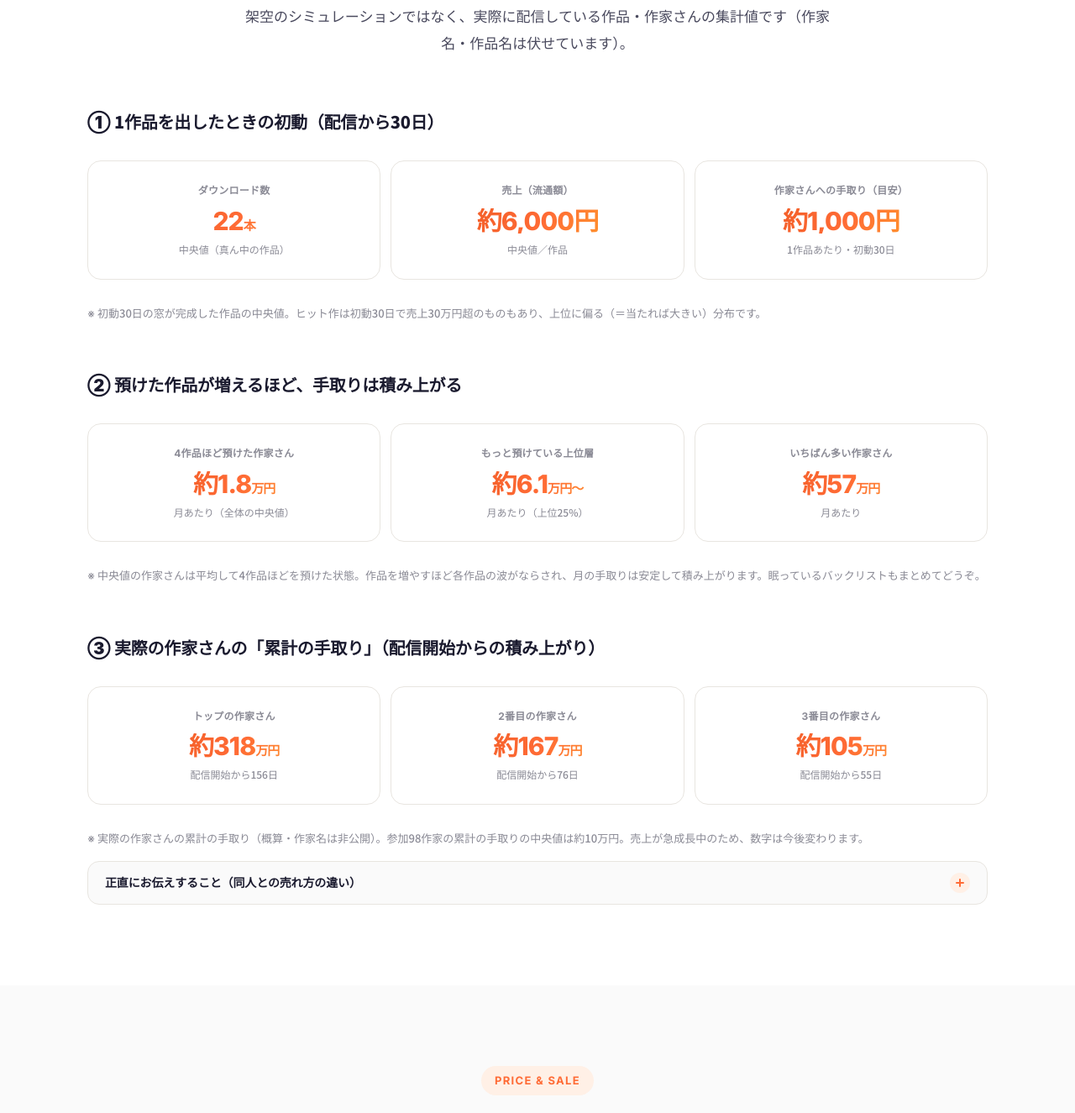
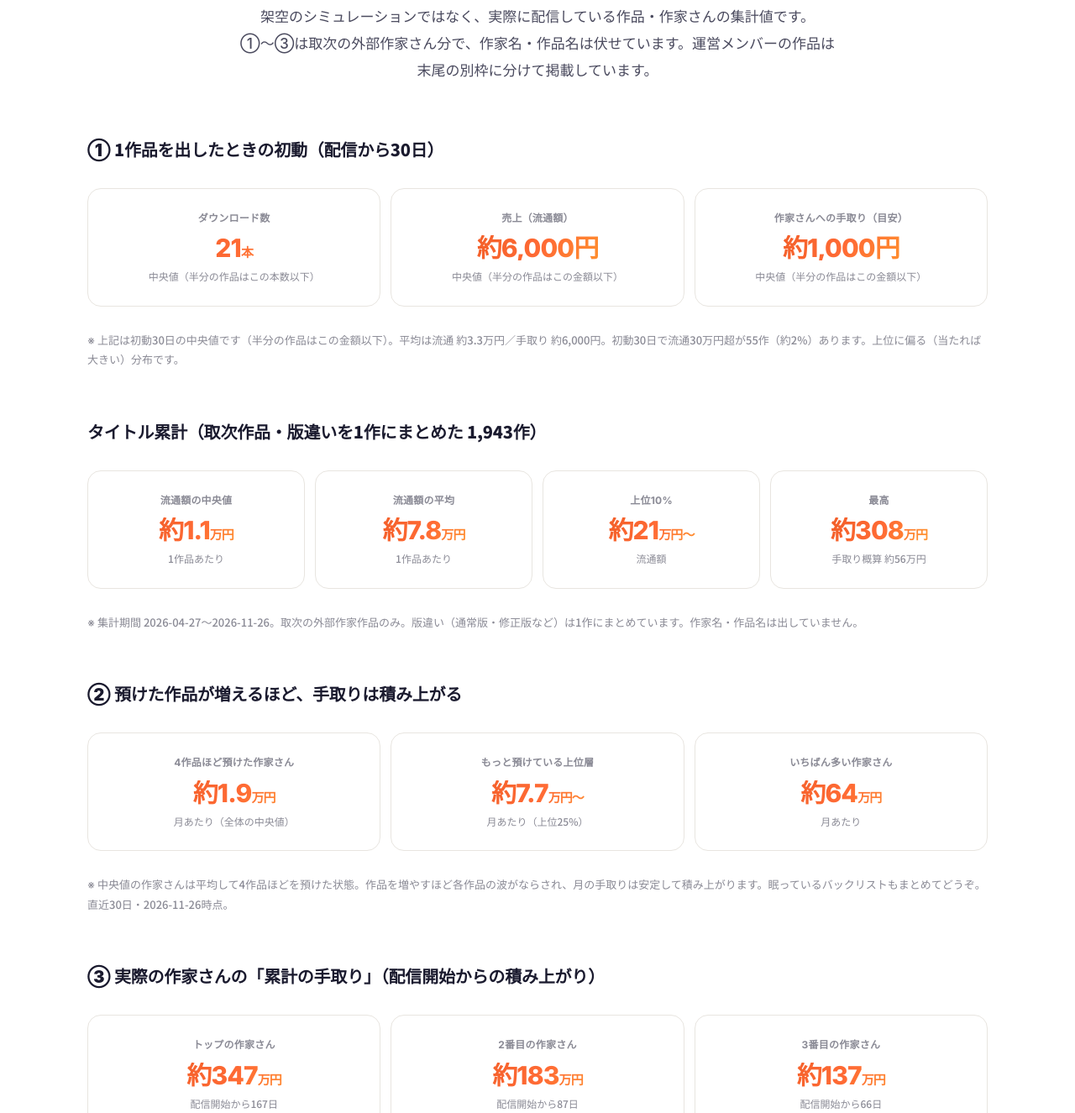
Before and after one commit to seiya398/manga-buff-intro, a plain HTML site: page money.html in a window 1280 px wide. Shown: the part 3431-4756 px from the top of the page at 84% size. Drawn offline with Linux system fonts and the light colour scheme.

Commit message:
説明資料 第六改訂を公開: タイトル累計と11/26最新数字、ぜっぺいさん別枠（名前あり・作品名なし）

```diff
--- a/assets/style.css
+++ b/assets/style.css
@@ -554,6 +554,14 @@ section.bg-dark .section-lead { color: rgba(255,255,255,0.75); }
 .sim-cell-value { font-family: "Inter", sans-serif; font-size: 30px; font-weight: 800; background: linear-gradient(120deg, var(--primary-deep) 0%, var(--primary) 52%, var(--accent) 100%); -webkit-background-clip: text; background-clip: text; color: transparent; line-height: 1; letter-spacing: -0.03em; }
 .sim-cell-sub { font-size: 12px; color: var(--sub); margin-top: 8px; font-weight: 500; }
 
+/* 別枠（運営メンバー作品など、取次外部作家の集計とは混ぜない） */
+.sep-box { margin: 28px 0 8px; background: #fff; border: 2px solid var(--primary); border-radius: 16px; padding: 22px 24px 18px; }
+.sep-tag { display: inline-block; font-family: "Inter", sans-serif; font-size: 11px; font-weight: 800; letter-spacing: 0.08em; color: var(--primary-deep); background: var(--primary-light); border-radius: 999px; padding: 3px 10px; margin-bottom: 8px; }
+.sep-box h3 { font-size: 18px; font-weight: 900; color: var(--ink); margin: 0 0 10px; letter-spacing: -0.01em; }
+.sep-box .sep-lead { font-size: 13.5px; color: var(--ink-soft); line-height: 1.75; font-weight: 500; margin: 0 0 16px; }
+.sep-box .sim-grid { margin: 0 0 4px; }
+
+
 /* === Tables === */
 .table-wrap { background: white; border: 1px solid var(--border); border-radius: 16px; overflow: hidden; margin: 24px 0; overflow-x: auto; }
 table { width: 100%; border-collapse: collapse; min-width: 420px; }
@@ -927,7 +935,7 @@ details.fold > div { font-size:13.5px; }
   .hero { padding-top:28px; padding-bottom:28px; }
   details { break-inside:avoid; }
   details > div { display:block !important; }
-  .problem-card, .solution-card, .hub-card, .voice, .note-card, .sim-cell, .step-row, .money-card, .table-wrap, .callout, .hl-box, .first-box, .contract-article, .compare-col, .cta-band, .proof-band,
+  .problem-card, .solution-card, .hub-card, .voice, .note-card, .sim-cell, .step-row, .money-card, .table-wrap, .callout, .hl-box, .first-box, .sep-box, .contract-article, .compare-col, .cta-band, .proof-band,
   .kp, .kp-grid, .mflow, .mbar, .ptl, .pay4, .sflow li, .cmp-wrap, details.fold, .ctl { break-inside:avoid; }
   footer, .cta-band, .chip-nav, .hero-cta { display:none !important; }
   h2, h3, .section-head, .page-hero { break-after:avoid; }
--- a/money.html
+++ b/money.html
@@ -168,33 +168,53 @@
     <div class="section-head">
       <span class="section-label">REAL DATA</span>
       <h2 class="section-title">実際の<span class="gradient">MANGA BUFF</span>の数字</h2>
-      <p class="section-lead">架空のシミュレーションではなく、実際に配信している作品・作家さんの集計値です（作家名・作品名は伏せています）。</p>
+      <p class="section-lead">架空のシミュレーションではなく、実際に配信している作品・作家さんの集計値です。<span class="nowrap">①〜③</span>は取次の外部作家さん分で、作家名・作品名は伏せています。運営メンバーの作品は末尾の別枠に分けて掲載しています。</p>
     </div>
 
-    <!-- AUTO-STATS: ①②③ の数字は refresh_lp_stats.py が data-stat 単位で自動差し替え（毎月15日 GitHub Actions）。手編集する場合は数字だけ変える -->
+    <!-- AUTO-STATS: ①②③ の数字は refresh_lp_stats.py が data-stat 単位で自動差し替え（毎月15日 GitHub Actions）。手編集する場合は数字だけ変える。タイトル累計・ぜっぺい別枠は 2026-11-26 時点の手掲載（自動差し替え対象外）。 -->
     <h3 class="block-title">① 1作品を出したときの初動（配信から30日）</h3>
     <div class="sim-grid">
-      <div class="sim-cell"><div class="sim-cell-label">ダウンロード数</div><div class="sim-cell-value"><span data-stat="init_dl">22</span><span style="font-size:0.5em;">本</span></div><div class="sim-cell-sub">中央値（真ん中の作品）</div></div>
-      <div class="sim-cell"><div class="sim-cell-label">売上（流通額）</div><div class="sim-cell-value"><span data-stat="init_sales">約6,000円</span></div><div class="sim-cell-sub">中央値／作品</div></div>
-      <div class="sim-cell"><div class="sim-cell-label">作家さんへの手取り（目安）</div><div class="sim-cell-value"><span data-stat="init_return">約1,000円</span></div><div class="sim-cell-sub">1作品あたり・初動30日</div></div>
+      <div class="sim-cell"><div class="sim-cell-label">ダウンロード数</div><div class="sim-cell-value"><span data-stat="init_dl">21</span><span style="font-size:0.5em;">本</span></div><div class="sim-cell-sub">中央値（半分の作品はこの本数以下）</div></div>
+      <div class="sim-cell"><div class="sim-cell-label">売上（流通額）</div><div class="sim-cell-value"><span data-stat="init_sales">約6,000円</span></div><div class="sim-cell-sub">中央値（半分の作品はこの金額以下）</div></div>
+      <div class="sim-cell"><div class="sim-cell-label">作家さんへの手取り（目安）</div><div class="sim-cell-value"><span data-stat="init_return">約1,000円</span></div><div class="sim-cell-sub">中央値（半分の作品はこの金額以下）</div></div>
     </div>
-    <p class="example-note">※ 初動30日の窓が完成した作品の中央値。ヒット作は初動30日で売上30万円超のものもあり、上位に偏る（＝当たれば大きい）分布です。</p>
+    <p class="example-note">※ 上記は初動30日の中央値です（半分の作品はこの金額以下）。平均は流通 <span class="nowrap">約3.3万円</span>／手取り <span class="nowrap">約6,000円</span>。初動30日で<span class="nowrap">流通30万円超が55作（約2%）</span>あります。上位に偏る（当たれば大きい）分布です。</p>
+
+    <h3 class="block-title">タイトル累計（取次作品・版違いを1作にまとめた 1,943作）</h3>
+    <div class="sim-grid">
+      <div class="sim-cell"><div class="sim-cell-label">流通額の中央値</div><div class="sim-cell-value">約1.1<span style="font-size:0.5em;">万円</span></div><div class="sim-cell-sub">1作品あたり</div></div>
+      <div class="sim-cell"><div class="sim-cell-label">流通額の平均</div><div class="sim-cell-value">約7.8<span style="font-size:0.5em;">万円</span></div><div class="sim-cell-sub">1作品あたり</div></div>
+      <div class="sim-cell"><div class="sim-cell-label">上位10%</div><div class="sim-cell-value">約21<span style="font-size:0.5em;">万円〜</span></div><div class="sim-cell-sub">流通額</div></div>
+      <div class="sim-cell"><div class="sim-cell-label">最高</div><div class="sim-cell-value">約308<span style="font-size:0.5em;">万円</span></div><div class="sim-cell-sub">手取り概算 約56万円</div></div>
+    </div>
+    <p class="example-note">※ 集計期間 2026-04-27〜2026-11-26。取次の外部作家作品のみ。版違い（通常版・修正版など）は1作にまとめています。作家名・作品名は出していません。</p>
 
     <h3 class="block-title">② 預けた作品が増えるほど、手取りは積み上がる</h3>
     <div class="sim-grid">
-      <div class="sim-cell"><div class="sim-cell-label">4作品ほど預けた作家さん</div><div class="sim-cell-value"><span data-stat="m30_med">約1.8</span><span style="font-size:0.5em;">万円</span></div><div class="sim-cell-sub">月あたり（全体の中央値）</div></div>
-      <div class="sim-cell"><div class="sim-cell-label">もっと預けている上位層</div><div class="sim-cell-value"><span data-stat="m30_p75">約6.1</span><span style="font-size:0.5em;">万円〜</span></div><div class="sim-cell-sub">月あたり（上位25%）</div></div>
-      <div class="sim-cell"><div class="sim-cell-label">いちばん多い作家さん</div><div class="sim-cell-value"><span data-stat="m30_max">約57</span><span style="font-size:0.5em;">万円</span></div><div class="sim-cell-sub">月あたり</div></div>
+      <div class="sim-cell"><div class="sim-cell-label">4作品ほど預けた作家さん</div><div class="sim-cell-value"><span data-stat="m30_med">約1.9</span><span style="font-size:0.5em;">万円</span></div><div class="sim-cell-sub">月あたり（全体の中央値）</div></div>
+      <div class="sim-cell"><div class="sim-cell-label">もっと預けている上位層</div><div class="sim-cell-value"><span data-stat="m30_p75">約7.7</span><span style="font-size:0.5em;">万円〜</span></div><div class="sim-cell-sub">月あたり（上位25%）</div></div>
+      <div class="sim-cell"><div class="sim-cell-label">いちばん多い作家さん</div><div class="sim-cell-value"><span data-stat="m30_max">約64</span><span style="font-size:0.5em;">万円</span></div><div class="sim-cell-sub">月あたり</div></div>
     </div>
-    <p class="example-note">※ 中央値の作家さんは平均して4作品ほどを預けた状態。作品を増やすほど各作品の波がならされ、月の手取りは安定して積み上がります。眠っているバックリストもまとめてどうぞ。</p>
+    <p class="example-note">※ 中央値の作家さんは平均して4作品ほどを預けた状態。作品を増やすほど各作品の波がならされ、月の手取りは安定して積み上がります。眠っているバックリストもまとめてどうぞ。直近30日・2026-11-26時点。</p>
 
     <h3 class="block-title">③ 実際の作家さんの「累計の手取り」（配信開始からの積み上がり）</h3>
     <div class="sim-grid">
-      <div class="sim-cell"><div class="sim-cell-label">トップの作家さん</div><div class="sim-cell-value"><span data-stat="cum1">約318</span><span style="font-size:0.5em;">万円</span></div><div class="sim-cell-sub"><span data-stat="cum1_sub">配信開始から156日</span></div></div>
-      <div class="sim-cell"><div class="sim-cell-label">2番目の作家さん</div><div class="sim-cell-value"><span data-stat="cum2">約167</span><span style="font-size:0.5em;">万円</span></div><div class="sim-cell-sub"><span data-stat="cum2_sub">配信開始から76日</span></div></div>
-      <div class="sim-cell"><div class="sim-cell-label">3番目の作家さん</div><div class="sim-cell-value"><span data-stat="cum3">約105</span><span style="font-size:0.5em;">万円</span></div><div class="sim-cell-sub"><span data-stat="cum3_sub">配信開始から55日</span></div></div>
+      <div class="sim-cell"><div class="sim-cell-label">トップの作家さん</div><div class="sim-cell-value"><span data-stat="cum1">約347</span><span style="font-size:0.5em;">万円</span></div><div class="sim-cell-sub"><span data-stat="cum1_sub">配信開始から167日</span></div></div>
+      <div class="sim-cell"><div class="sim-cell-label">2番目の作家さん</div><div class="sim-cell-value"><span data-stat="cum2">約183</span><span style="font-size:0.5em;">万円</span></div><div class="sim-cell-sub"><span data-stat="cum2_sub">配信開始から87日</span></div></div>
+      <div class="sim-cell"><div class="sim-cell-label">3番目の作家さん</div><div class="sim-cell-value"><span data-stat="cum3">約137</span><span style="font-size:0.5em;">万円</span></div><div class="sim-cell-sub"><span data-stat="cum3_sub">配信開始から66日</span></div></div>
     </div>
-    <p class="example-note">※ 実際の作家さんの累計の手取り（概算・作家名は非公開）。参加<span data-stat="cum_n">98</span>作家の累計の手取りの中央値は<span data-stat="cum_med">約10万円</span>。売上が急成長中のため、数字は今後変わります。</p>
+    <p class="example-note">※ 実際の作家さんの累計の手取り（概算・作家名は非公開）。参加<span data-stat="cum_n">101</span>作家の累計の手取りの中央値は<span data-stat="cum_med">約10万円</span>。売上が急成長中のため、数字は今後変わります。2026-11-26時点。</p>
+
+    <div class="sep-box">
+      <div class="sep-tag">別枠 ／ 取次外部作家の集計には含めていません</div>
+      <h3>ぜっぺいさん（運営メンバーの作品）</h3>
+      <p class="sep-lead">①〜③の中央値・平均とは混ぜていません。以下は定価×ダウンロード数の「販売額」であり、作家さんへの60%手取りとは別の数字です。作品名は掲載していません。</p>
+      <div class="sim-grid">
+        <div class="sim-cell"><div class="sim-cell-label">代表作単体の販売額</div><div class="sim-cell-value">約2,071<span style="font-size:0.5em;">万円</span></div><div class="sim-cell-sub">配信約6ヶ月 ／ 23,151DL</div></div>
+        <div class="sim-cell"><div class="sim-cell-label">ライン全体の月間最高</div><div class="sim-cell-value">約1,020<span style="font-size:0.5em;">万円</span></div><div class="sim-cell-sub">2026年10月・販売額</div></div>
+        <div class="sim-cell"><div class="sim-cell-label">ライン全体の累計販売額</div><div class="sim-cell-value">約2,265<span style="font-size:0.5em;">万円</span></div><div class="sim-cell-sub">販売額ベース</div></div>
+      </div>
+    </div>
 
     <details class="fold">
       <summary>正直にお伝えすること（同人との売れ方の違い）</summary>
```
Also changed, not shown: index.html (+2 -2 lines).
